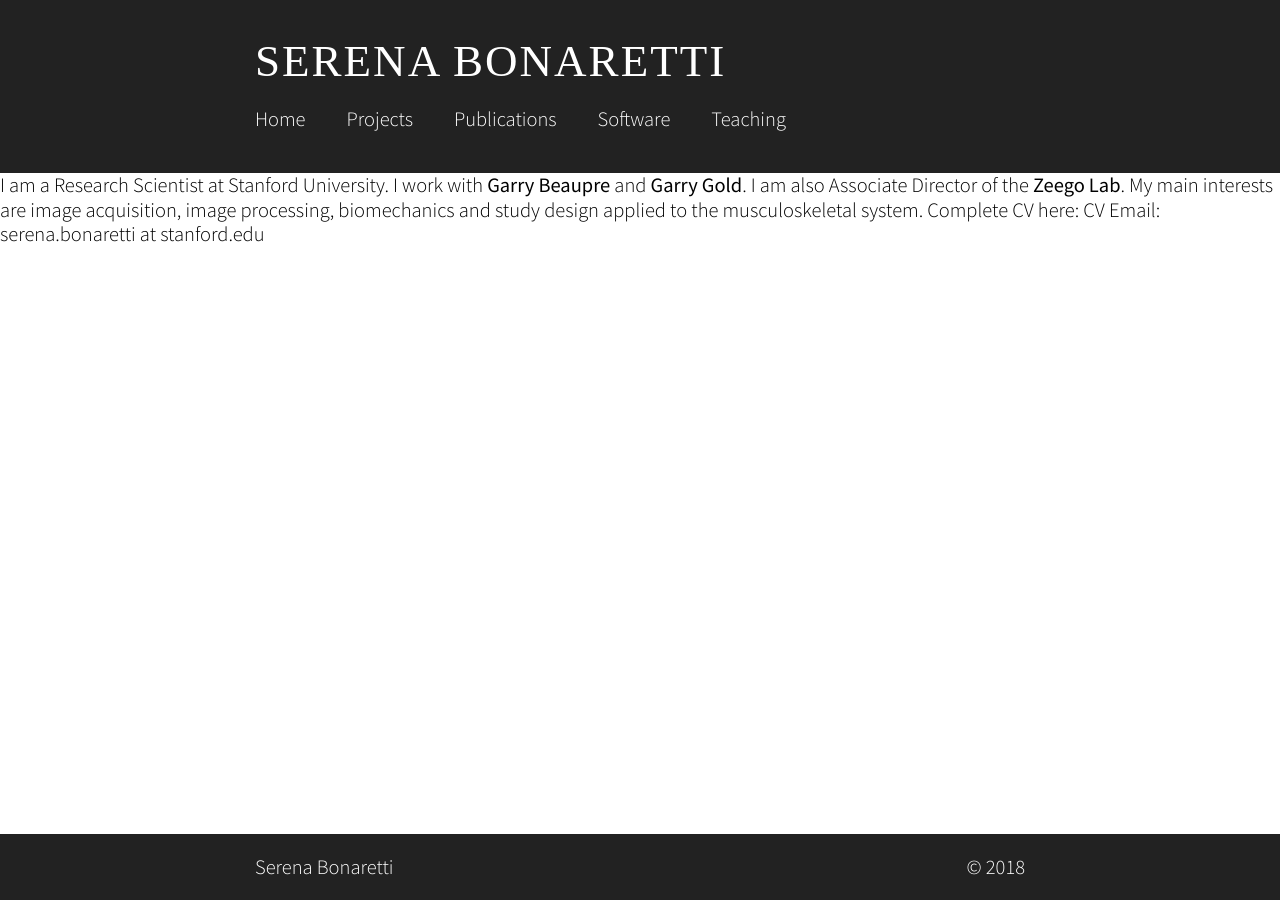
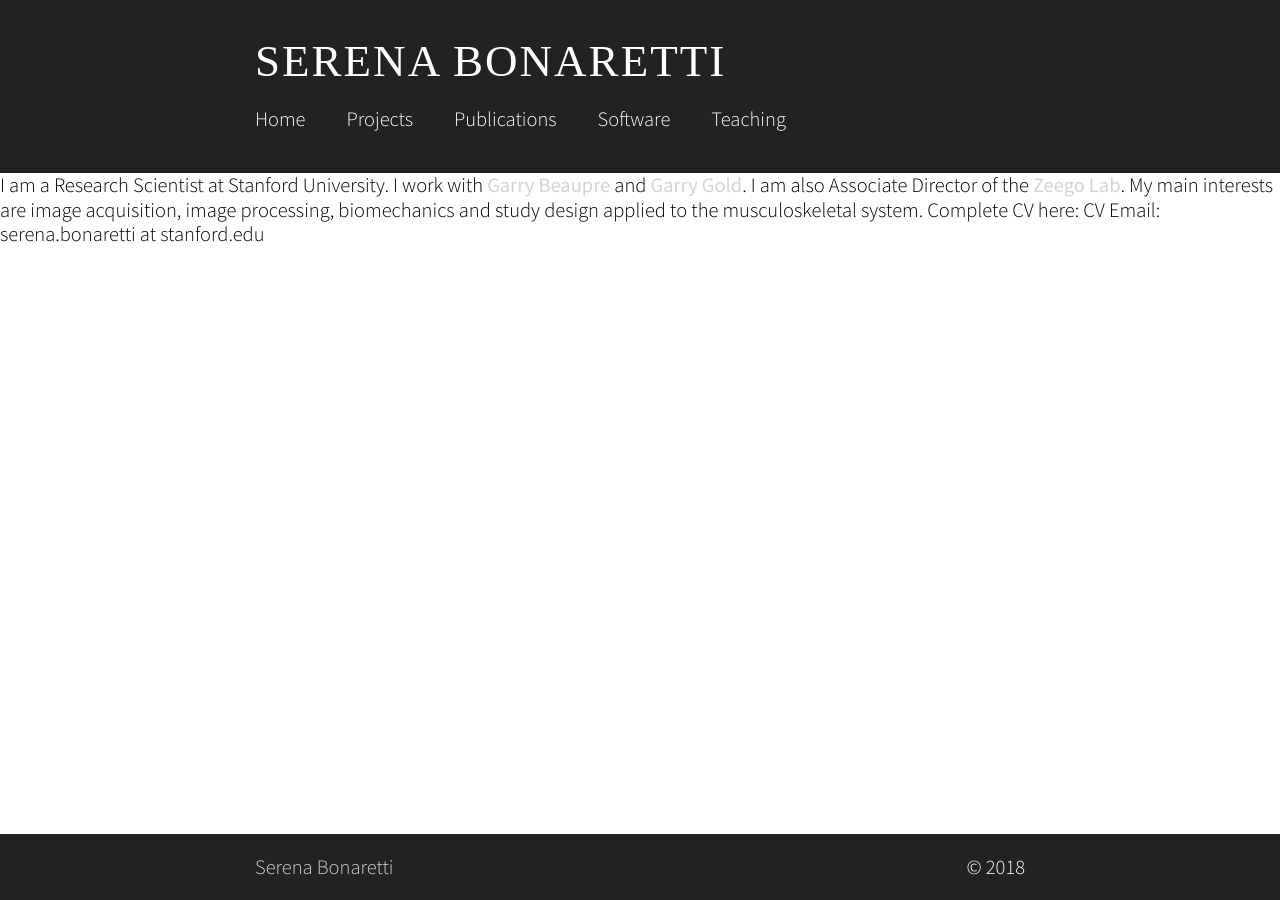
Before and after one commit to sbonaretti/sbonaretti.github.io, a Jekyll site: the page built from index.html, in a window 1280 px wide. Built offline with Jekyll 4.4.1, drawn with Linux system fonts in a browser that asks for light colours; some web fonts are replaced; the list of posts is cut into pages by our own code.

Commit message:
Update anchor.sass

```diff
--- a/_sass/anchor.sass
+++ b/_sass/anchor.sass
@@ -1,5 +1,5 @@
 a
-  color: inherit
+  color: #d3d3d3
   text-decoration: inherit
   transition: color .2s ease-out
   &.selected, &:hover
```
